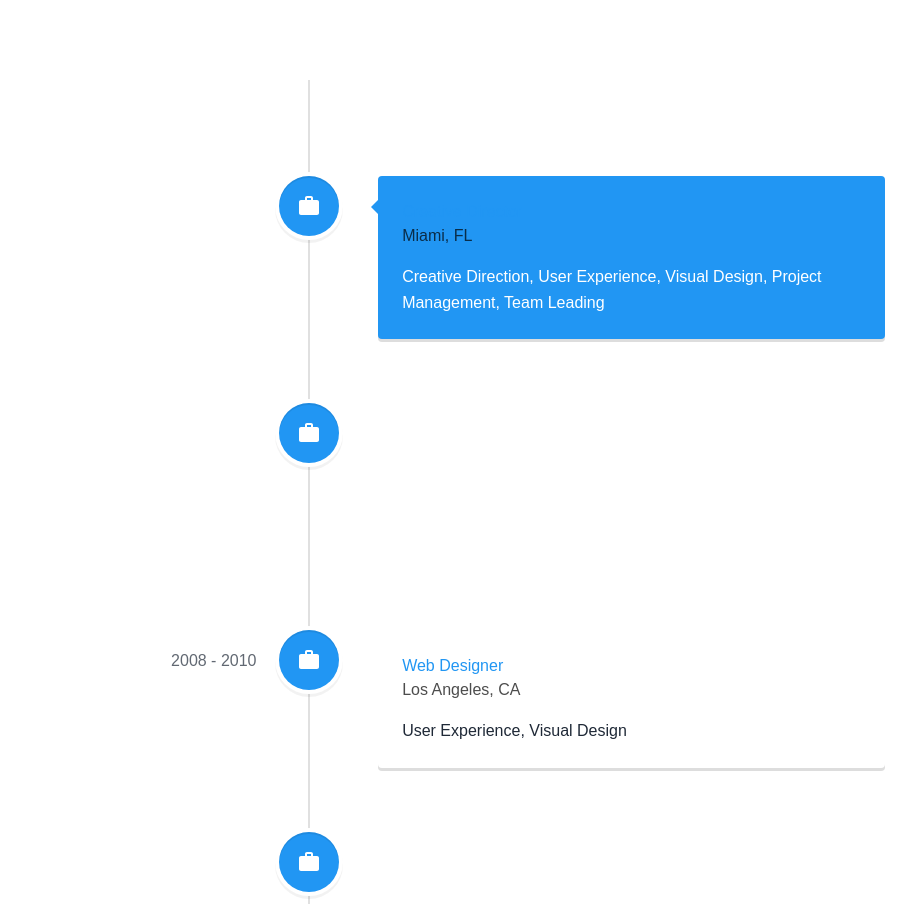
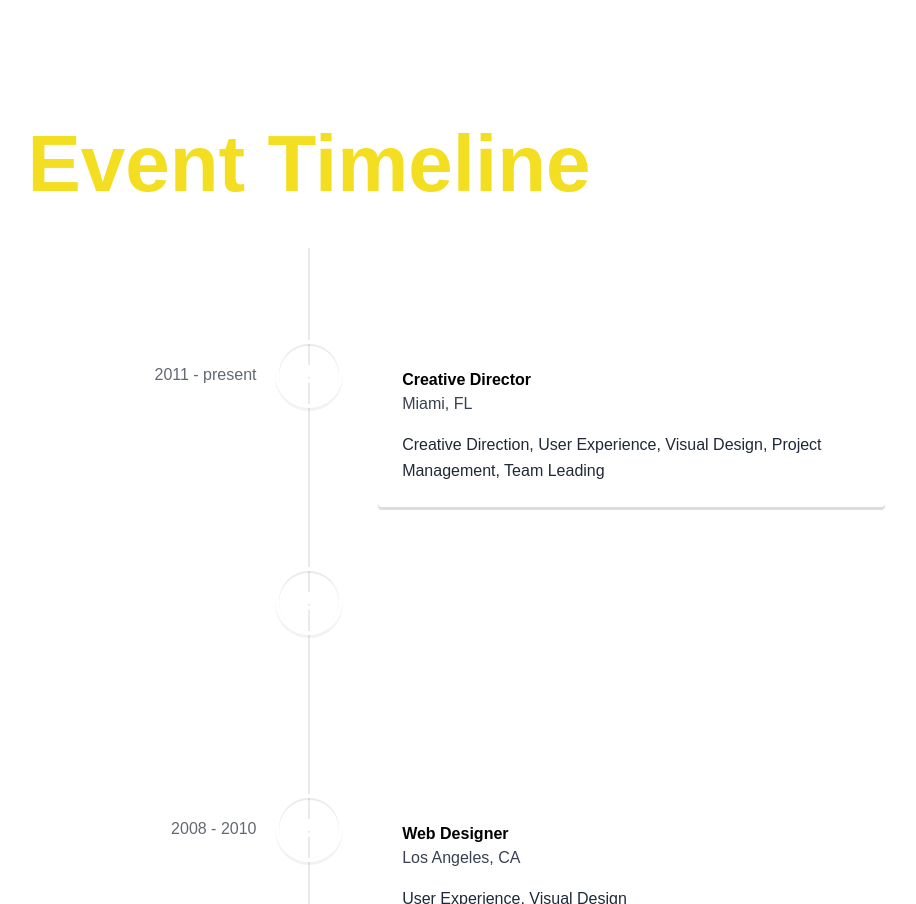
Before and after one commit to Sreeram3927/concepto_2025, a Next.js app: page / in a window 1280 px wide. Shown: the part 2647-3551 px from the top of the page, without its empty margins (331-1247 px from the left). Built offline with nearby package versions, Linux system fonts and the light colour scheme; a web font is replaced by a local one.

Commit message:
Update timeline.tsx
Changed the simple css to tailwind classes.
Made an object all the timeline data
some color changes

```diff
--- a/app/components/timeline.tsx
+++ b/app/components/timeline.tsx
@@ -7,152 +7,114 @@ import {
 import "react-vertical-timeline-component/style.min.css";
 import { Work, School, Star } from "@mui/icons-material";
 
+// Data for all timeline elements
+const timelineData = [
+  {
+    type: 'work',
+    date: '2011 - present',
+    title: 'Creative Director',
+    location: 'Miami, FL',
+    description: 'Creative Direction, User Experience, Visual Design, Project Management, Team Leading',
+    icon: <School />,
+    iconBgColor: '#f3de21',
+    arrowColor: '#f3de21',
+  },
+  {
+    type: 'work',
+    date: '2010 - 2011',
+    title: 'Art Director',
+    location: 'San Francisco, CA',
+    description: 'Creative Direction, User Experience, Visual Design, SEO, Online Marketing',
+    icon: <School />,
+    iconBgColor: '#f3de21',
+    arrowColor: '#f3de21',
+  },
+  {
+    type: 'work',
+    date: '2008 - 2010',
+    title: 'Web Designer',
+    location: 'Los Angeles, CA',
+    description: 'User Experience, Visual Design',
+    icon: <School />,
+    iconBgColor: '#f3de21',
+    arrowColor: '#f3de21',
+  },
+  {
+    type: 'work',
+    date: '2006 - 2008',
+    title: 'Web Designer',
+    location: 'San Francisco, CA',
+    description: 'User Experience, Visual Design',
+    icon: <School />,
+    iconBgColor: '#f3de21',
+    arrowColor: '#f3de21',
+  },
+  {
+    type: 'education',
+    date: 'April 2013',
+    title: 'Content Marketing for Web, Mobile and Social Media',
+    location: 'Online Course',
+    description: 'Strategy, Social Media',
+    icon: <School />,
+    iconBgColor: '#f34b21',
+    arrowColor: '#f34b21',
+  },
+  {
+    type: 'education',
+    date: 'November 2012',
+    title: 'Agile Development Scrum Master',
+    location: 'Certification',
+    description: 'Creative Direction, User Experience, Visual Design',
+    icon: <School />,
+    iconBgColor: '#f34b21',
+    arrowColor: '#f34b21',
+  },
+  {
+    type: 'education',
+    date: '2002 - 2006',
+    title: 'Bachelor of Science in Interactive Digital Media Visual Imaging',
+    location: 'Bachelor Degree',
+    description: 'Creative Direction, Visual Design',
+    icon: <School />,
+    iconBgColor: '#f34b21',
+    arrowColor: '#f34b21',
+  },
+  {
+    type: 'star',
+    icon: <Star />,
+    iconBgColor: '#f3de21',
+  }
+];
+
+// Timeline component
 export function Timeline() {
   return (
     <>
-      <style jsx>{`
-        .timeline-line {
-          position: absolute;
-          top: 0;
-          bottom: 0;
-          left: 50%;
-          width: 2px; /* Adjust thickness as needed */
-          background-color: rgba(0, 0, 0, 0.12); /* Change color as needed */
-          transform: translateX(-50%);
-          z-index: 0; /* Ensure it stays behind the icons */
-        }
-
-        .vertical-timeline {
-          position: relative; /* Ensure relative positioning for absolute child */
-          padding: 0 20px; /* Add padding to prevent overlap with icons */
-        }
-
-        .vertical-timeline-element {
-          position: relative; /* Ensure timeline elements are positioned relative to the timeline */
-          z-index: 1; /* Bring timeline elements above the line */
-          background: white; /* Background color for content boxes */
-          border: 1px solid rgba(0, 0, 0, 0.1); /* Light border for visibility */
-          border-radius: 8px; /* Rounded corners */
-          box-shadow: 0 2px 5px rgba(0, 0, 0, 0.1); /* Soft shadow for depth */
-        }
-
-        .vertical-timeline-element-title {
-          color: rgb(33, 150, 243); /* Title color to match the theme */
-        }
-
-        .vertical-timeline-element-subtitle {
-          color: rgba(0, 0, 0, 0.7); /* Subtitle color */
-        }
-      `}</style>
-      <VerticalTimeline className="vertical-timeline">
-        <div className="timeline-line" /> {/* Vertical line here */}
-
-        <VerticalTimelineElement
-          visible={true}
-          className="vertical-timeline-element--work"
-          contentStyle={{ background: 'rgb(33, 150, 243)', color: '#fff' }}
-          contentArrowStyle={{ borderRight: '7px solid rgb(33, 150, 243)' }}
-          date="2011 - present"
-          iconStyle={{ background: 'rgb(33, 150, 243)', color: '#fff' }}
-          icon={<Work />}
-        >
-          <h3 className="vertical-timeline-element-title">Creative Director</h3>
-          <h4 className="vertical-timeline-element-subtitle">Miami, FL</h4>
-          <p>
-            Creative Direction, User Experience, Visual Design, Project Management, Team Leading
-          </p>
-        </VerticalTimelineElement>
-
-        <VerticalTimelineElement
-          visible={true}
-          className="vertical-timeline-element--work"
-          date="2010 - 2011"
-          iconStyle={{ background: 'rgb(33, 150, 243)', color: '#fff' }}
-          icon={<Work />}
-        >
-          <h3 className="vertical-timeline-element-title">Art Director</h3>
-          <h4 className="vertical-timeline-element-subtitle">San Francisco, CA</h4>
-          <p>
-            Creative Direction, User Experience, Visual Design, SEO, Online Marketing
-          </p>
-        </VerticalTimelineElement>
-
-        <VerticalTimelineElement
-          visible={true}
-          className="vertical-timeline-element--work"
-          date="2008 - 2010"
-          iconStyle={{ background: 'rgb(33, 150, 243)', color: '#fff' }}
-          icon={<Work />}
-        >
-          <h3 className="vertical-timeline-element-title">Web Designer</h3>
-          <h4 className="vertical-timeline-element-subtitle">Los Angeles, CA</h4>
-          <p>
-            User Experience, Visual Design
-          </p>
-        </VerticalTimelineElement>
-
-        <VerticalTimelineElement
-          visible={true}
-          className="vertical-timeline-element--work"
-          date="2006 - 2008"
-          iconStyle={{ background: 'rgb(33, 150, 243)', color: '#fff' }}
-          icon={<Work />}
-        >
-          <h3 className="vertical-timeline-element-title">Web Designer</h3>
-          <h4 className="vertical-timeline-element-subtitle">San Francisco, CA</h4>
-          <p>
-            User Experience, Visual Design
-          </p>
-        </VerticalTimelineElement>
-
-        <VerticalTimelineElement
-          visible={true}
-          className="vertical-timeline-element--education"
-          date="April 2013"
-          iconStyle={{ background: 'rgb(233, 30, 99)', color: '#fff' }}
-          icon={<School />}
-        >
-          <h3 className="vertical-timeline-element-title">Content Marketing for Web, Mobile and Social Media</h3>
-          <h4 className="vertical-timeline-element-subtitle">Online Course</h4>
-          <p>
-            Strategy, Social Media
-          </p>
-        </VerticalTimelineElement>
-
-        <VerticalTimelineElement
-          visible={true}
-          className="vertical-timeline-element--education"
-          date="November 2012"
-          iconStyle={{ background: 'rgb(233, 30, 99)', color: '#fff' }}
-          icon={<School />}
-        >
-          <h3 className="vertical-timeline-element-title">Agile Development Scrum Master</h3>
-          <h4 className="vertical-timeline-element-subtitle">Certification</h4>
-          <p>
-            Creative Direction, User Experience, Visual Design
-          </p>
-        </VerticalTimelineElement>
-
-        <VerticalTimelineElement
-          visible={true}
-          className="vertical-timeline-element--education"
-          date="2002 - 2006"
-          iconStyle={{ background: 'rgb(233, 30, 99)', color: '#fff' }}
-          icon={<School />}
-        >
-          <h3 className="vertical-timeline-element-title">Bachelor of Science in Interactive Digital Media Visual Imaging</h3>
-          <h4 className="vertical-timeline-element-subtitle">Bachelor Degree</h4>
-          <p>
-            Creative Direction, Visual Design
-          </p>
-        </VerticalTimelineElement>
-
-        <VerticalTimelineElement
-          visible={true}
-          iconStyle={{ background: 'rgb(16, 204, 82)', color: '#fff' }}
-          icon={<Star />}
-        />
-      </VerticalTimeline>
+    {/* Event Timeline title */}
+    <div className="text-center text-7xl text-[#f3de21] font-bold my-6">
+        Event Timeline
+      </div>
+    <VerticalTimeline className="relative p-5">
+      <div className="absolute top-0 bottom-0 left-1/2 w-px bg-gray-300 z-0 transform -translate-x-1/2" /> {/* Vertical line */}
+      {
+        timelineData.map((item, index) => (
+          <VerticalTimelineElement
+            key={index}
+            visible={true}
+            className={`vertical-timeline-element--${item.type}`}
+            contentClassName="bg-transparent text-black p-6 rounded-lg shadow-lg shadow-yellow-50 border border-gray-200"
+            contentArrowClassName={`border-r-8 border-[${item.arrowColor}]`}
+            date={item.date}
+            iconClassName={`bg-[${item.iconBgColor}] text-white`}
+            icon={item.icon}
+          >
+            {item.title && <h3 className="text-black font-bold">{item.title}</h3>}
+            {item.location && <h4 className="text-gray-700">{item.location}</h4>}
+            {item.description && <p>{item.description}</p>}
+          </VerticalTimelineElement>
+        ))
+      }
+    </VerticalTimeline>
     </>
   );
 }
```
